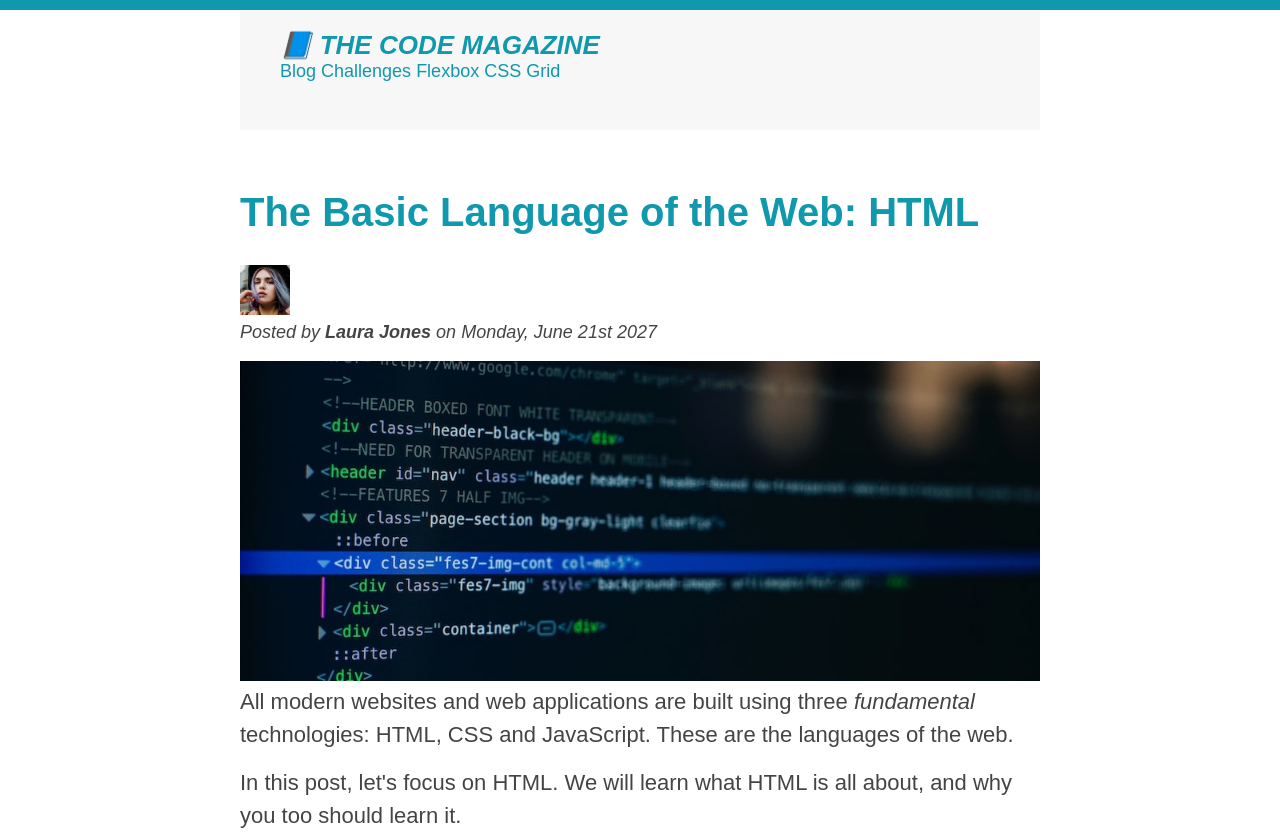
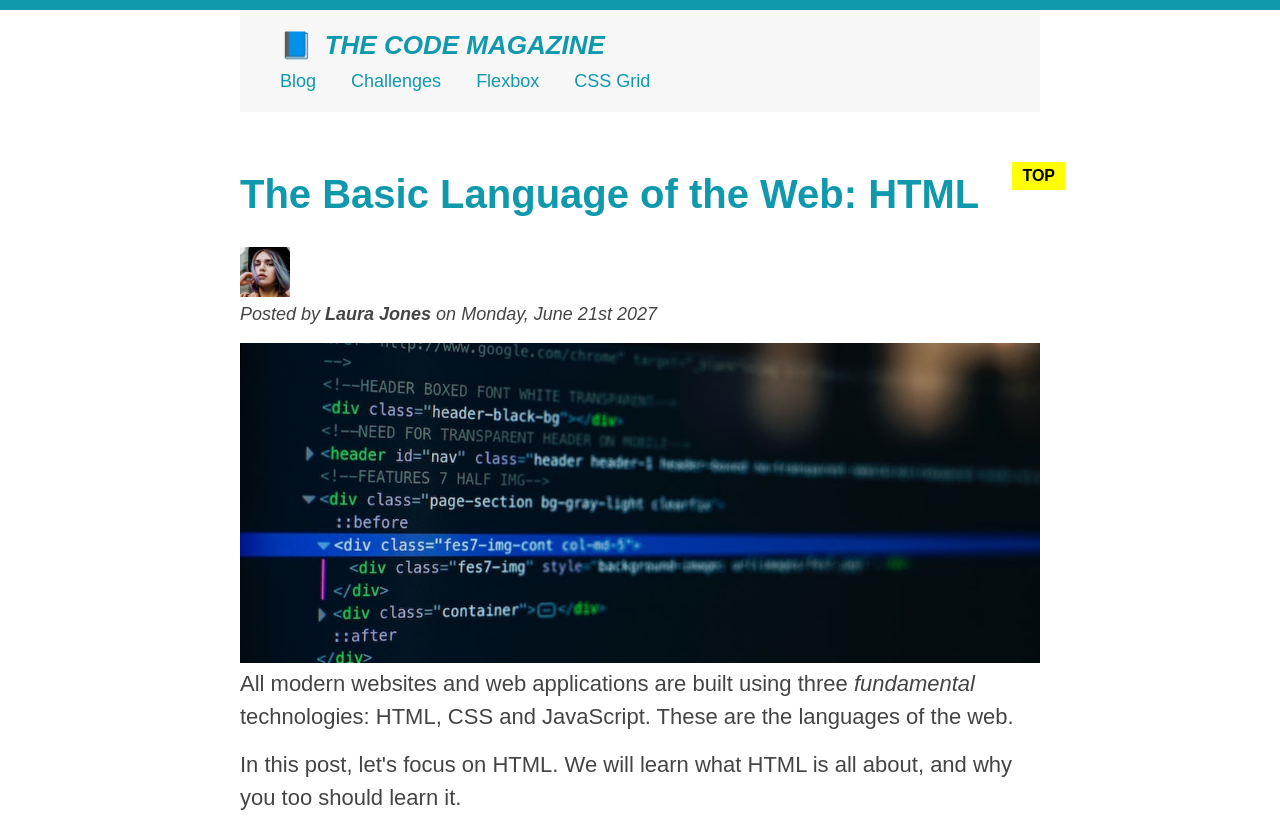
Before and after one commit to yamd2/HTML-fundamentals, a plain HTML site: page index.html in a window 1280 px wide. Shown: the top 835 px of the page. Drawn offline with Linux system fonts and the light colour scheme.

Commit message:
html fundamentals

```diff
--- a/index.html
+++ b/index.html
@@ -134,5 +134,6 @@
 
     <footer><p id="copyright" class "copyright text">Copyright &copy; by The Code Magazine</p></footer>
   </div>
-  </body>
+<button>❤️ Like</button>
+</body>
 </html>
--- a/style.css
+++ b/style.css
@@ -4,15 +4,18 @@
   padding: 0;
 }
 
+/*  PAGE SECTION */
+
 body {
   color: #444444;
   font-family: sans-serif;
 
   border-top: 10px solid #1098ad;
+  position: relative;
 }
 
 .container {
-  width : 800px;
+  width: 800px;
   /* margin-left: auto;
   margin-right: auto; */
   margin: 0 auto;
@@ -68,11 +71,12 @@ ul,
 ol {
   margin-left: 50px;
   margin-bottom: 20px;
-  text}
+}
 
 li {
- font-size: 20px;
+  font-size: 20px;
   margin-bottom: 10px;
+  /* display: inline; */
 }
 
 li:last-child {
@@ -112,7 +116,7 @@ li:last-child {
   padding-right: 40px; */
   padding: 20px 40px;
   margin-bottom: 60px;
-  height: 80px;
+  /* height: 80px; */
 }
 
 aside {
@@ -173,9 +177,22 @@ a:active {
 .post-img {
   width: 100%;
   height: auto;
-
 }
 
+nav a:link {
+  /* background-color: orangered;
+  margin : 20px;
+  padding : 20px;
+
+  display: block; */
+  margin-right: 30px;
+  margin-top: 10px;
+  display: inline-block;
+}
+
+nav a:link:last-child {
+  margin-right: 0;
+}
 
 nav {
   font-size: 18px;
@@ -184,3 +201,41 @@ nav {
 article {
   margin-bottom: 60px;
 }
+
+button {
+  font-size: 22px;
+  padding: 20px;
+  cursor: pointer;
+
+  position: absolute;
+  /* top: 50px;
+  left: 50px; */
+  bottom: 50px;
+  right: 50px;
+}
+
+h1::first-letter {
+  font-style: normal;
+  margin-right: 5px;
+}
+
+h2 {
+  position: relative;
+}
+/* json sibiling selector */
+h3 + p::first-line {
+  /* color: rgb(255, 68, 0); */
+}
+
+h2::before {
+  content: "TOP";
+  background-color: yellow;
+  color: black;
+  font-size: 16px;
+  font-weight: bold;
+  display: inline-block;
+  padding: 5px 10px;
+  position: absolute;
+  top: -10px;
+  right: -25px;
+}
```
